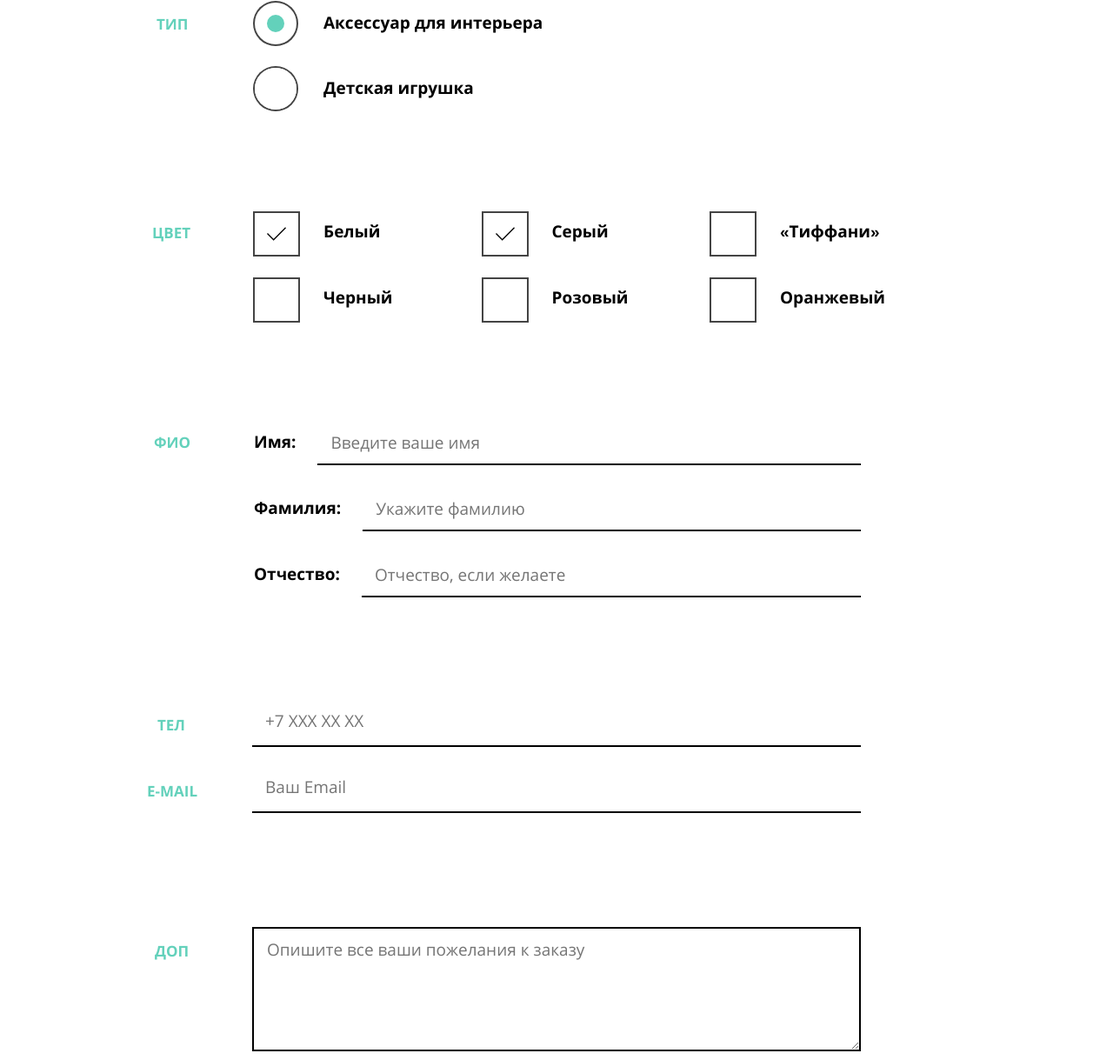
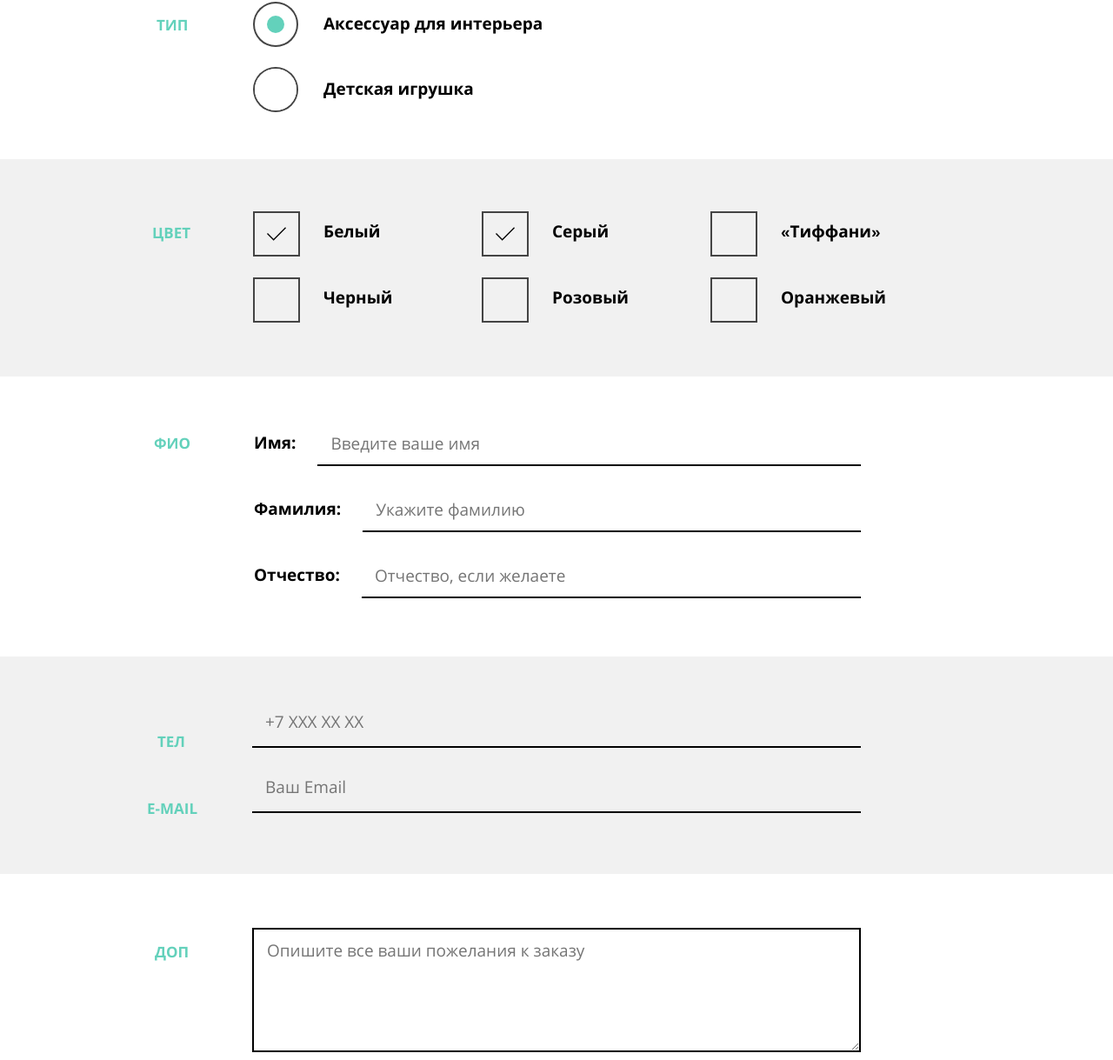
Before and after one commit to drumm2k/226661-mishka, a website: page form.html in a window 1280 px wide. Shown: the part 578-1797 px from the top of the page at 87% size. Drawn offline with nearby package versions, Linux system fonts and the light colour scheme; files that its build step writes are made by us from their sources; files whose address does not match are found by name.

Commit message:
Переделал форму

```diff
--- a/form.html
+++ b/form.html
@@ -34,12 +34,14 @@
           <h1 class="title-text">Вязание на заказ</h1>
       </header>
       <form class="order-form" action="#" method="get">
+        <div class="order-form__description__wrapper">
           <p class="order-form__description">
             Мы будем рады воплотить в жизнь ваши пожелания!
             Заполните простую форму заказа и мы свяжемся с вами, чтобы уточнить детали.
           </p>
-
+        </div>
         <div class="order-form__type">
+          <div class="order-form__type-wrapper">
             <div class="order-form__title">Тип</div>
             <div class="order-form__radio">
               <input type="radio" name="order-type" id="radio-1" value="accessory" checked>
@@ -50,8 +52,10 @@
               <label class="order-form__radio-text" for="radio-2">Детская игрушка</label>
             </div>
           </div>
+        </div>
 
         <div class="order-form__color">
+          <div class="order-form__color-wrapper">
             <div class="order-form__title">Цвет</div>
             <div class="order-form__checkbox">
               <input type="checkbox" name="color" id="checkbox-1" value="white" checked>
@@ -78,45 +82,56 @@
               <label class="order-form__color-text" for="checkbox-6">Оранжевый</label>
             </div>
           </div>
+        </div>
 
         <div class="order-form__fullname">
+          <div class="order-form__fullname-wrapper">
             <div class="order-form__title">ФИО</div>
             <div class="order-form__fullname-text">
-            <label class="order-form__label" for="order-name">Имя: </label>
+              <label class="order-form__fullname-label" for="order-name">Имя: </label>
               <input type="text" name="order-name" id="order-name" placeholder="Введите ваше имя" required>
             </div>
             <div class="order-form__fullname-text">
-            <label class="order-form__label" for="order-lastname">Фамилия: </label>
+              <label class="order-form__fullname-label" for="order-lastname">Фамилия: </label>
               <input type="text" name="order-lastname" id="order-lastname" placeholder="Укажите фамилию" required>
             </div>
             <div class="order-form__fullname-text">
-            <label class="order-form__label" for="order-patronymic">Отчество: </label>
+              <label class="order-form__fullname-label" for="order-patronymic">Отчество: </label>
               <input type="text" name="order-patronymic" id="order-patronymic" placeholder="Отчество, если желаете">
+            </div>
           </div>
         </div>
 
         <div class="order-form__tel">
+          <div class="order-form__tel-wrapper">
             <div class="order-form__title">Тел</div>
             <div class="order-form__text">
               <input type="tel" name="order-tel" id="order-tel" placeholder="+7 ХХХ ХХ ХХ" pattern="\+7\s[0-9]{3}\s[0-9]{3}\s[0-9]{2}\s[0-9]{2}" required>
             </div>
           </div>
+        </div>
 
         <div class="order-form__email">
+          <div class="order-form__email-wrapper">
             <div class="order-form__title">E-mail</div>
             <div class="order-form__text">
               <input type="email" name="order-email" id="order-email" placeholder="Ваш Email" required>
             </div>
           </div>
+        </div>
 
         <div class="order-form__comment">
+          <div class="order-form__comment-wrapper">
             <div class="order-form__title">Доп</div>
             <textarea name="order-comment" rows="8" cols="30" placeholder="Опишите все ваши пожелания к заказу" required></textarea>
           </div>
+        </div>
 
         <div class="order-form__send">
+          <div class="order-form__send-wrapper">
             <p class="order-form__requirement">Все поля являются обязательными</p>
             <button class="order-form__button">Отправить заказ</button>
+          </div>
         </div>
       </form>
     </main>
--- a/sass/blocks/order-form.scss
+++ b/sass/blocks/order-form.scss
@@ -1,5 +1,4 @@
 .order-form {
-  @include wrapper;
   margin-top: 23px;
   margin-bottom: 54px;
 
@@ -9,6 +8,20 @@
 
   @include desktop {
     margin-bottom: 94px;
+  }
+}
+
+.order-form__description__wrapper {
+  width: 260px;
+  margin-left: auto;
+  margin-right: auto;
+
+  @include tablet {
+  width: 668px;
+  }
+
+  @include desktop {
+  width: 695px;
   }
 }
 
@@ -28,9 +41,6 @@
     font-size: 17px;
     line-height: 30px;
     margin-top: 145px;
-    margin-left: 175px;
-    margin-right: 175px;
-
   }
 }
 
@@ -75,18 +85,32 @@
 // Type
 .order-form__type {
   @include tablet {
-    position: relative;
-    margin-left: 167px;
-    margin-top: 62px;
-    margin-bottom: 85px;
+    padding-top: 45px;
+    padding-bottom: 10px;
   }
 
   @include desktop {
+    padding-top: 45px;
+    padding-bottom: 10px;
+  }
+}
+
+.order-form__type-wrapper {
+  width: 260px;
+  margin-left: auto;
+  margin-right: auto;
+
+  @include tablet {
+    width: 500px;
+    position: relative;
+    padding-left: 167px;
+  }
+
+  @include desktop {
+    width: 700px;
     position: relative;
     padding-left: 175px;
     padding-right: 175px;
-    margin-top: 61px;
-    margin-bottom: 61px;
   }
 }
 
@@ -189,29 +213,60 @@
   margin-top: 5px;
 
   @include tablet {
+    padding-top: 74px;
+    padding-bottom: 24px;
+    background: $forms_background;
+  }
+
+  @include desktop {
+    padding-top: 74px;
+    padding-bottom: 24px;
+    background: $forms_background;
+  }
+}
+
+.order-form__color-wrapper {
+  width: 260px;
+  margin-left: auto;
+  margin-right: auto;
+
+  @include tablet {
     display: flex;
     flex-direction: row;
     flex-wrap: wrap;
     justify-content: space-between;
+    width: 500px;
+    position: relative;
     padding-left: 167px;
-    position: relative;
-    margin-top: 90px;
   }
 
   @include desktop {
     display: flex;
     flex-direction: row;
     flex-wrap: wrap;
-    justify-content: space-between;
+    justify-content: row;
+    position: relative;
     padding-left: 175px;
-    position: relative;
-    margin-top: 90px;
-    max-width: 765px;
+    width: 875px;
   }
 }
 
 .order-form__color .order-form__title {
   margin-bottom: 36px;
+}
+
+.order-form__checkbox {
+  margin-bottom: 43px;
+
+  @include tablet {
+    width: 240px;
+    margin-bottom: 58px;
+  }
+
+  @include desktop {
+    width: 263px;
+    margin-bottom: 58px;
+  }
 }
 
 .order-form__color-text {
@@ -222,40 +277,37 @@
   font-weight: $bold;
   color: #000000;
   padding-left: 63px;
-  min-height: 61px;
 
   @include tablet {
     font-size: 19px;
     padding-left: 82px;
-    min-height: 76px;
   }
 
   @include desktop {
     font-size: 19px;
     padding-left: 82px;
-    min-height: 76px;
+
   }
 }
 
 .order-form__color-text::after {
   content: "";
   position: absolute;
-  width: 34px;
-  height: 33px;
-  border: 1px solid $radio_inside;
+  width: 36px;
+  height: 35px;
   box-shadow: 0 0 0 2px $radio_border;
   top: -9px;
   left: 3px;
 
   @include tablet {
-    width: 48px;
-    height: 46px;
-    top: -14px;
+    width: 50px;
+    height: 48px;
+    top: -13px;
   }
 
   @include desktop {
-    width: 48px;
-    height: 46px;
+    width: 50px;
+    height: 48px;
     top: -12px;
   }
 }
@@ -289,18 +341,39 @@ input[type="checkbox"]:checked + .order-form__color-text::after {
   }
 }
 
-.order-form__checkbox {
+// Fullname
+.order-form__fullname {
   @include tablet {
-    width: 240px;
+    padding-top: 62px;
+    padding-bottom: 27px;
   }
 
   @include desktop {
-    width: 240px;
+    padding-top: 67px;
+    padding-bottom: 27px;
   }
 }
 
-// Fullname
-.order-form__label {
+.order-form__fullname-wrapper {
+  width: 260px;
+  margin-left: auto;
+  margin-right: auto;
+
+  @include tablet {
+    width: 500px;
+    position: relative;
+    padding-left: 167px;
+  }
+
+  @include desktop {
+    position: relative;
+    padding-left: 175px;
+    padding-right: 175px;
+    width: 700px;
+  }
+}
+
+.order-form__fullname-label {
   font-size: 17px;
   line-height: 16px;
   font-weight: $bold;
@@ -320,23 +393,6 @@ input[type="checkbox"]:checked + .order-form__color-text::after {
     line-height: 18px;
     padding-left: 2px;
     padding-right: 25px;
-  }
-}
-
-.order-form__fullname {
-  @include tablet {
-    padding-left: 167px;
-    position: relative;
-    margin-top: 86px;
-    margin-bottom: 66px;
-  }
-
-  @include desktop {
-    padding-left: 175px;
-    padding-right: 175px;
-    position: relative;
-    margin-top: 90px;
-    margin-bottom: 66px;
   }
 }
 
@@ -371,19 +427,36 @@ input[type="checkbox"]:checked + .order-form__color-text::after {
 
 // Tel
 .order-form__tel {
-  margin-top: 68px;
+  padding-top: 12px;
 
   @include tablet {
-    padding-left: 167px;
-    position: relative;
-    margin-top: 132px;
+    padding-top: 65px;
+    background: $forms_background;
   }
 
   @include desktop {
+    padding-top: 65px;
+    background: $forms_background;
+  }
+}
+
+.order-form__tel-wrapper {
+  width: 260px;
+  margin-left: auto;
+  margin-right: auto;
+
+  @include tablet {
+    width: 500px;
+    position: relative;
+    padding-left: 167px;
+  }
+
+  @include desktop {
+    position: relative;
     padding-left: 175px;
     padding-right: 175px;
-    position: relative;
-    margin-top: 132px;
+    width: 700px;
+
   }
 }
 
@@ -397,7 +470,7 @@ input[type="checkbox"]:checked + .order-form__color-text::after {
   @include desktop {
     position: absolute;
     left: 66px;
-    top: 20px;
+    top: 38px;
   }
 }
 
@@ -407,19 +480,37 @@ input[type="checkbox"]:checked + .order-form__color-text::after {
 
 // E-mail
 .order-form__email {
-  margin-top: 41px;
+  padding-top: 40px;
 
   @include tablet {
-    margin-top: 36px;
-    padding-left: 167px;
-    position: relative;
+    padding-top: 37px;
+    padding-bottom: 70px;
+    background: $forms_background;
   }
 
   @include desktop {
-    margin-top: 36px;
+    padding-top: 35px;
+    padding-bottom: 70px;
+    background: $forms_background;
+  }
+}
+
+.order-form__email-wrapper {
+  width: 260px;
+  margin-left: auto;
+  margin-right: auto;
+
+  @include tablet {
+    width: 500px;
+    position: relative;
+    padding-left: 167px;
+  }
+
+  @include desktop {
+    position: relative;
     padding-left: 175px;
     padding-right: 175px;
-    position: relative;
+    width: 700px;
   }
 }
 
@@ -433,26 +524,42 @@ input[type="checkbox"]:checked + .order-form__color-text::after {
   @include desktop {
     position: absolute;
     left: 54px;
-    top: 20px;
+    top: 40px;
   }
 }
 
 // Comment
 .order-form__comment {
-  margin-top: 33px;
-  margin-bottom: 15px;
+  padding-top: 34px;
 
   @include tablet {
-    padding-left: 167px;
-    position: relative;
-    margin-top: 131px;
+    padding-top: 60px;
+    padding-bottom: 17px;
   }
 
   @include desktop {
+    padding-top: 62px;
+    padding-bottom: 53px;
+
+  }
+}
+
+.order-form__comment-wrapper {
+  width: 260px;
+  margin-left: auto;
+  margin-right: auto;
+
+  @include tablet {
+    width: 500px;
+    position: relative;
+    padding-left: 167px;
+  }
+
+  @include desktop {
+    position: relative;
     padding-left: 175px;
     padding-right: 175px;
-    position: relative;
-    margin-top: 131px;
+    width: 700px;
   }
 }
 
@@ -473,21 +580,39 @@ input[type="checkbox"]:checked + .order-form__color-text::after {
 // Send
 .order-form__send {
   @include tablet {
+
+    margin-top: 30px;
+    margin-bottom: 20px;
+  }
+
+  @include desktop {
+    margin-top: 30px;
+    margin-bottom: 20px;
+  }
+}
+
+.order-form__send-wrapper {
+  width: 260px;
+  margin-left: auto;
+  margin-right: auto;
+
+  @include tablet {
     display: flex;
     flex-direction: row;
     justify-content: space-between;
-    margin-top: 46px;
-    margin-bottom: 20px;
+    width: 668px;
+    position: relative;
   }
 
   @include desktop {
     display: flex;
     flex-direction: row;
     justify-content: space-between;
-    margin-top: 84px;
-    margin-bottom: 20px;
+    position: relative;
     padding-left: 175px;
     padding-right: 175px;
+    width: 700px;
+
   }
 }
 
--- a/sass/global/forms.scss
+++ b/sass/global/forms.scss
@@ -15,6 +15,7 @@ textarea {
   width: 100%;
   box-sizing: border-box;
   border: none;
+  background-color: transparent;
 
   @include tablet {
     font-size: 19px;
--- a/sass/variables.scss
+++ b/sass/variables.scss
@@ -34,6 +34,7 @@ $main_nav_divider: #ececec;
 $footer_divider: #e5e5e5;
 
 // Forms
+$forms_background: #f1f1f1;
 $forms_border: #000000;
 $forms_border_focus: #62d1ba;
 $forms_border_error: #f0b1b1;
```
Lines whose indentation alone changed are shown as unchanged.
